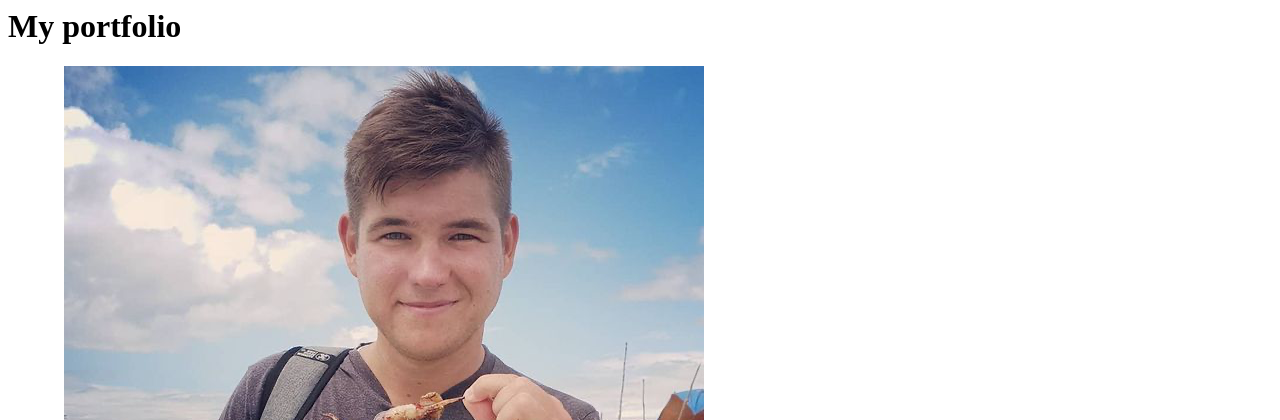
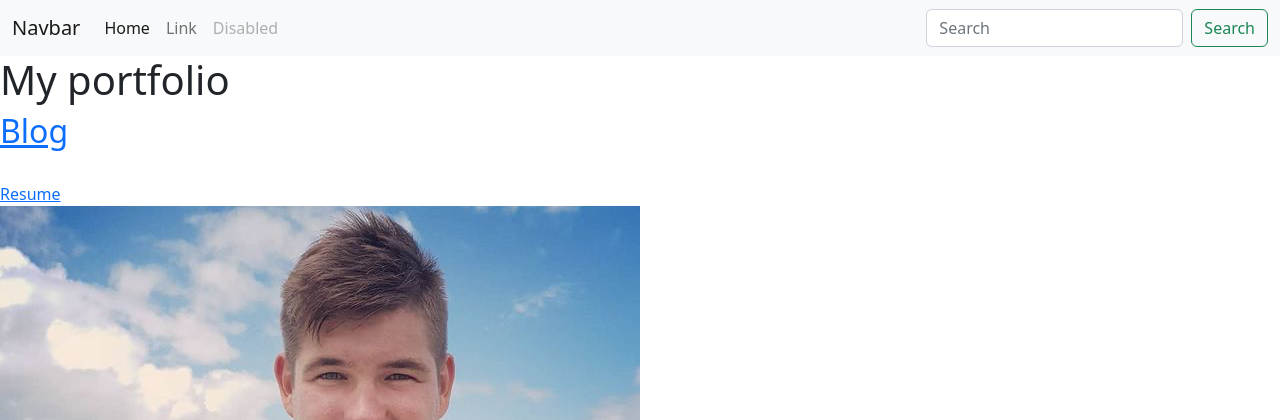
Before and after one commit to jabbermcn/personal_portfolio, a Django app: page / in a window 1280 px wide. Shown: the top 420 px of the page. Run offline with Django 4.2, Linux system fonts and the light colour scheme; data that the repository does not hold is empty.

Commit message:
add base.html, some changes at html files

```diff
--- a/blog/views.py
+++ b/blog/views.py
@@ -4,7 +4,7 @@ from blog.models import Blog
 
 def all_blogs(request):
     """Собираем все объекты модели и отображаем на странице"""
-    blogs = Blog.objects.order_by('-date')[:5]
+    blogs = Blog.objects.order_by('-date')
     return render(request, 'blog/all_blogs.html', {'blogs': blogs})
 
 
--- /dev/null
+++ b/portfolio/templates/portfolio/base.html
@@ -0,0 +1,42 @@
+<!doctype html>
+<html lang="en">
+<head>
+    <meta charset="utf-8">
+    <meta name="viewport" content="width=device-width, initial-scale=1">
+    <title>Bootstrap demo</title>
+    <link href="https://cdn.jsdelivr.net/npm/bootstrap@5.2.0/dist/css/bootstrap.min.css" rel="stylesheet"
+          integrity="sha384-gH2yIJqKdNHPEq0n4Mqa/HGKIhSkIHeL5AyhkYV8i59U5AR6csBvApHHNl/vI1Bx" crossorigin="anonymous">
+</head>
+<body>
+<nav class="navbar navbar-expand-lg bg-light">
+    <div class="container-fluid">
+        <a class="navbar-brand" href="#">Navbar</a>
+        <button class="navbar-toggler" type="button" data-bs-toggle="collapse" data-bs-target="#navbarTogglerDemo02"
+                aria-controls="navbarTogglerDemo02" aria-expanded="false" aria-label="Toggle navigation">
+            <span class="navbar-toggler-icon"></span>
+        </button>
+        <div class="collapse navbar-collapse" id="navbarTogglerDemo02">
+            <ul class="navbar-nav me-auto mb-2 mb-lg-0">
+                <li class="nav-item">
+                    <a class="nav-link active" aria-current="page" href="#">Home</a>
+                </li>
+                <li class="nav-item">
+                    <a class="nav-link" href="#">Link</a>
+                </li>
+                <li class="nav-item">
+                    <a class="nav-link disabled">Disabled</a>
+                </li>
+            </ul>
+            <form class="d-flex" role="search">
+                <input class="form-control me-2" type="search" placeholder="Search" aria-label="Search">
+                <button class="btn btn-outline-success" type="submit">Search</button>
+            </form>
+        </div>
+    </div>
+</nav>
+{% block content %}{% endblock %}
+<script src="https://cdn.jsdelivr.net/npm/bootstrap@5.2.0/dist/js/bootstrap.bundle.min.js"
+        integrity="sha384-A3rJD856KowSb7dwlZdYEkO39Gagi7vIsF0jrRAoQmDKKtQBHUuLZ9AsSv4jD4Xa"
+        crossorigin="anonymous"></script>
+</body>
+</html>
--- a/portfolio/templates/portfolio/home.html
+++ b/portfolio/templates/portfolio/home.html
@@ -1,10 +1,18 @@
+{% extends 'portfolio/base.html' %}
+{% block content %}
+
 <h1>My portfolio</h1>
 
 {% load static %}
 
+<h2><a href="{% url 'blog:all_blogs' %}"> Blog </a></h2>
+<br>
+
 <a href="{% static 'portfolio/Resume.pdf' %}"> Resume </a>
+<br>
 
 <img src="{% static 'portfolio/photo.jpg' %}">
+<br>
 
 {% for project in projects %}
 
@@ -16,3 +24,5 @@
 {% endif %}
 
 {% endfor %}
+
+{% endblock %}
```
Also changed, not shown: blog/templates/blog/all_blogs.html (+9 -2 lines), blog/templates/blog/detail.html (+10 -1 lines).
